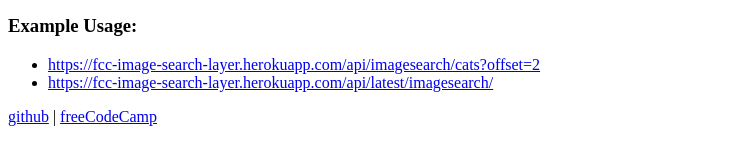
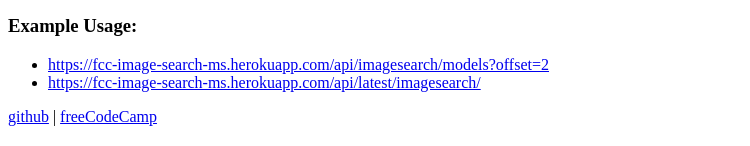
Before and after one commit to devanshdalal/fcc-image-search-ms, a website: page public/index.html in a window 1280 px wide. Shown: the part 165-311 px from the top of the page, without its empty margins (0-750 px from the left). Drawn offline with Linux system fonts and the light colour scheme.

Commit message:
html file added

```diff
--- a/public/index.html
+++ b/public/index.html
@@ -20,8 +20,8 @@
 
         <h3>Example Usage:</h3>
         <ul>
-          <li><a href="https://fcc-image-search-ms.herokuapp.com/api/imagesearch/cats?offset=2">https://fcc-image-search-layer.herokuapp.com/api/imagesearch/cats?offset=2</a></li>
-          <li><a href="https://fcc-image-search-ms.herokuapp.com/api/latest/imagesearch/">https://fcc-image-search-layer.herokuapp.com/api/latest/imagesearch/</a></li>
+          <li><a href="https://fcc-image-search-ms.herokuapp.com/api/imagesearch/models?offset=2">https://fcc-image-search-ms.herokuapp.com/api/imagesearch/models?offset=2</a></li>
+          <li><a href="https://fcc-image-search-ms.herokuapp.com/api/latest/imagesearch/">https://fcc-image-search-ms.herokuapp.com/api/latest/imagesearch/</a></li>
         </ul>
 
       </div>
```
